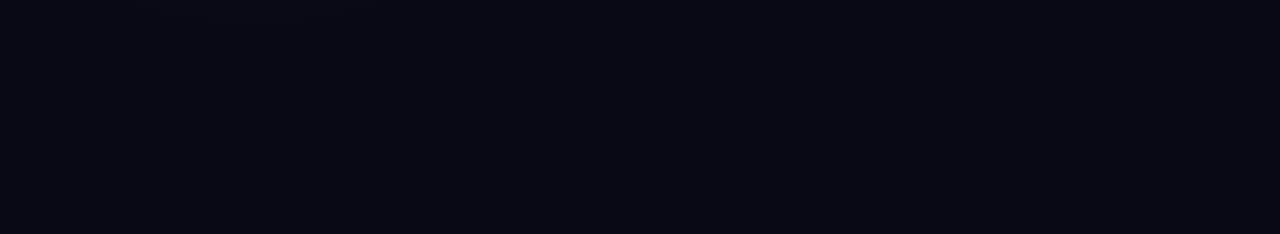
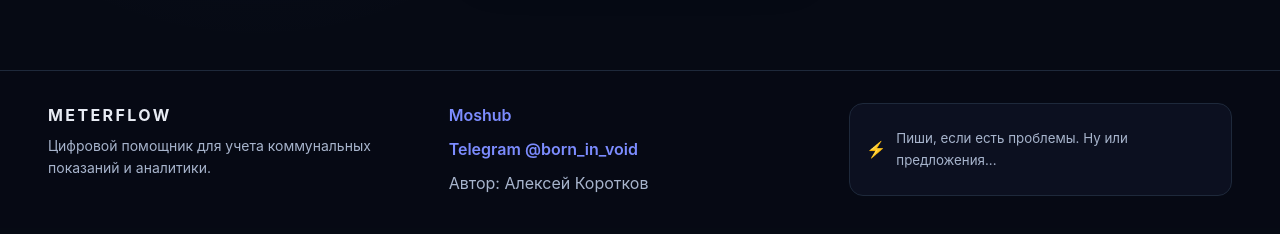
Before and after one commit to Fallet666/MeterFlow, a React (Vite) app in the folder frontend/: page /auth in a window 1280 px wide. Shown: the part 500-734 px from the top of the page. Built offline with nearby package versions, Linux system fonts and the light colour scheme; no server answers.

Commit message:
Add footer

```diff
--- a/frontend/src/App.css
+++ b/frontend/src/App.css
@@ -296,6 +296,63 @@
   gap: 14px;
 }
 
+.site-footer {
+  margin-top: 40px;
+  padding: 32px clamp(18px, 4vw, 48px);
+  border-top: 1px solid var(--border);
+  background: rgba(6, 10, 20, 0.85);
+  display: grid;
+  grid-template-columns: repeat(auto-fit, minmax(220px, 1fr));
+  gap: 18px;
+  color: var(--text-muted);
+}
+
+.footer-label {
+  font-weight: 700;
+  text-transform: uppercase;
+  letter-spacing: 0.15em;
+  color: var(--text);
+  margin-bottom: 6px;
+}
+
+.footer-text {
+  margin: 0;
+  font-size: 14px;
+  line-height: 1.6;
+}
+
+.footer-links {
+  display: flex;
+  flex-direction: column;
+  gap: 8px;
+}
+
+.footer-links a {
+  color: var(--accent);
+  text-decoration: none;
+  font-weight: 600;
+  transition: color var(--transition);
+}
+
+.footer-links a:hover {
+  color: #fff;
+}
+
+.footer-badge {
+  border: 1px solid var(--border);
+  border-radius: var(--radius);
+  padding: 12px 16px;
+  background: rgba(124, 140, 255, 0.05);
+  display: flex;
+  align-items: center;
+  gap: 10px;
+  color: var(--text);
+}
+
+.footer-badge small {
+  color: var(--text-muted);
+}
+
 .error {
   color: var(--error);
   font-size: 14px;
--- a/frontend/src/App.tsx
+++ b/frontend/src/App.tsx
@@ -18,6 +18,7 @@
   ReadingsPage,
 } from "./pages";
 import ErrorBoundary from "./components/ErrorBoundary";
+import { Footer } from "./components/Footer";
 import "./App.css";
 
 export type Property = { id: number; name: string; address: string };
@@ -237,6 +238,7 @@
           </Routes>
         </div>
       </main>
+      <Footer />
     </div>
   );
 }
--- /dev/null
+++ b/frontend/src/components/Footer.tsx
@@ -0,0 +1,27 @@
+const MOSHUB_LINK = "#"; // замените на реальную ссылку, когда она появится
+
+export function Footer() {
+  return (
+    <footer className="site-footer">
+      <div>
+        <p className="footer-label">MeterFlow</p>
+        <p className="footer-text">Цифровой помощник для учета коммунальных показаний и аналитики.</p>
+      </div>
+      <div className="footer-links">
+        <a href={MOSHUB_LINK} target="_blank" rel="noreferrer">
+          Moshub
+        </a>
+        <a href="https://t.me/born_in_void" target="_blank" rel="noreferrer">
+          Telegram @born_in_void
+        </a>
+        <span>Автор: Алексей Коротков</span>
+      </div>
+      <div className="footer-badge">
+        <span role="img" aria-hidden="true">
+          ⚡
+        </span>
+        <small>Пиши, если есть проблемы. Ну или предложения...</small>
+      </div>
+    </footer>
+  );
+}
```
